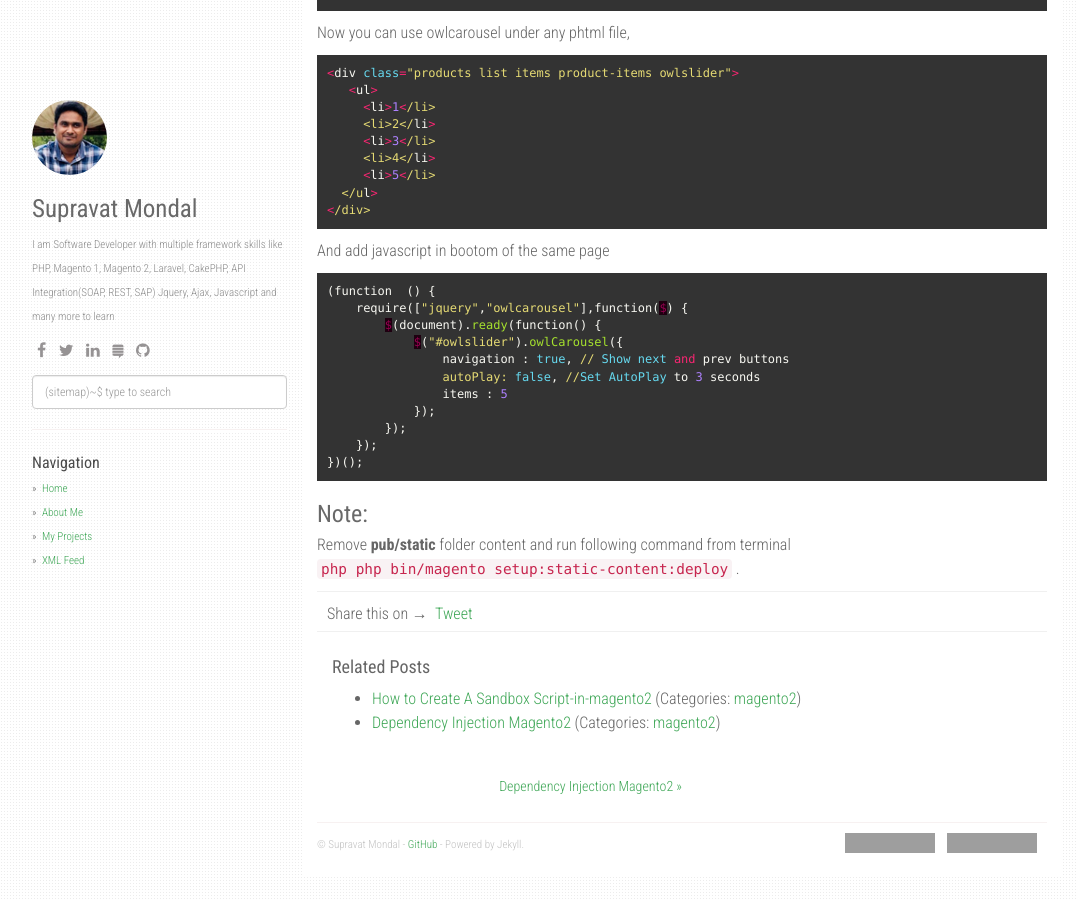
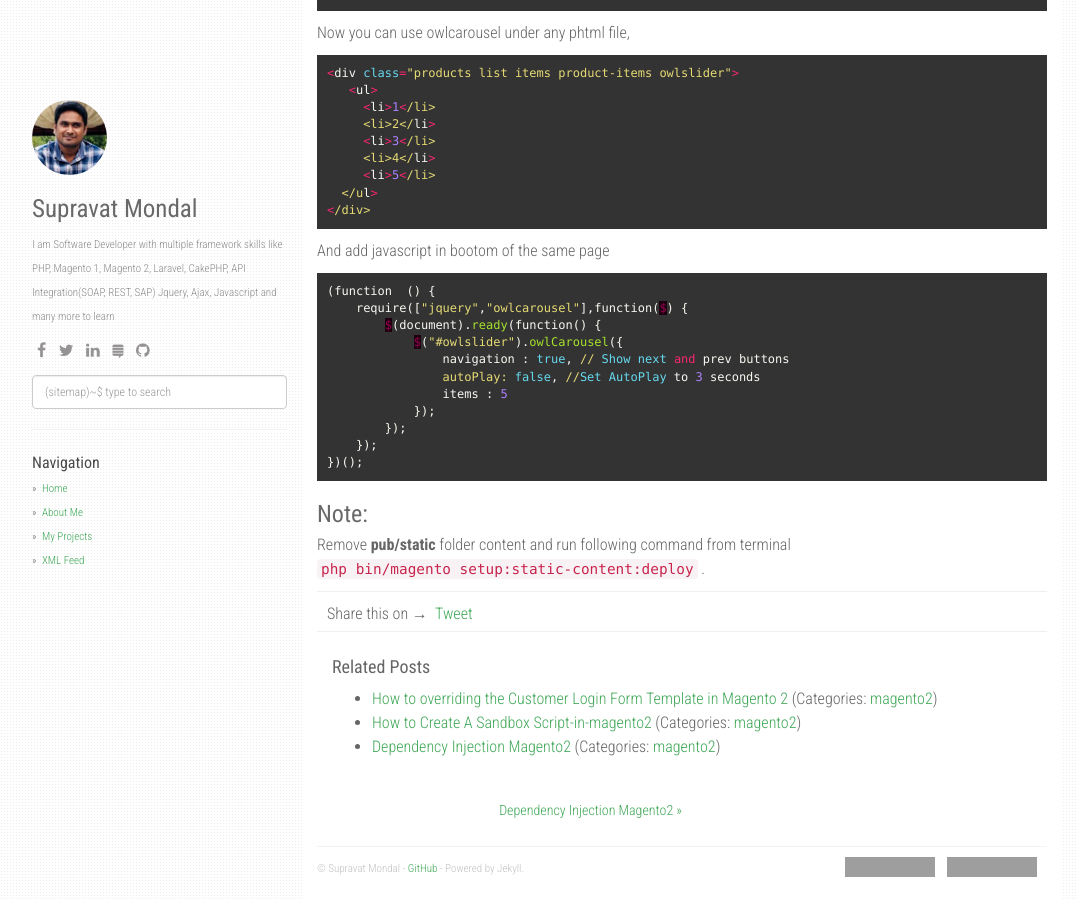
Before and after one commit to supravatm/supravatm.github.io, a Jekyll site: the page built from _posts/2016-02-14-how-to-call-owl-slider-in-magento2.md, in a window 1280 px wide and 900 px high, scrolled down 674 px. Shown: the whole window, without its empty margins (53-1131 px from the left). Built offline with Jekyll 4.4.1, drawn with Linux system fonts in a browser that asks for light colours; nearby versions of some CDN libraries; comment, search, counter and statistics services are not loaded; part of the change alters nothing that is shown; grey boxes are pictures that could not be loaded.

Commit message:
overriding-the -customer-login-form-template

````diff
--- a/_posts/2016-02-14-how-to-call-owl-slider-in-magento2.md
+++ b/_posts/2016-02-14-how-to-call-owl-slider-in-magento2.md
@@ -79,4 +79,4 @@ And add javascript in bootom of the same page
 
 ### Note:
 
-Remove **pub/static** folder content and run following command from terminal ```php php bin/magento setup:static-content:deploy ``` .
+Remove **pub/static** folder content and run following command from terminal ```php bin/magento setup:static-content:deploy ``` .
--- /dev/null
+++ b/_posts/2018-08-22-magento2-overriding-the -customer-login-form-template.md.md
@@ -0,0 +1,18 @@
+---
+layout: post
+title:  "How to overriding the Customer Login Form Template in Magento 2"
+date:   2018-08-22 60:03:25 -0800
+tags: [github, Magento 2, supravatm, blog, cms, opensource, wordpress, blogger]
+categories: [magento2]
+image: magento2.png
+
+---
+To successfully replace the Magento_Customer::form/login.phml template with a custom template
+
+1. Create the following directory structure ***app/design/frontend/Vendor/theme/Magento_Customer/templates/form/***
+2. Add the template file ***app/design/frontend/Vendor/theme/Magento_Customer/templates/form/login.phtml***
+3. Add desired custom code within the **login.phtml*** file.
+4. Verify the custom theme is already in place (or enable it if you haven't already) by going to: ***Admin panel->Content->Design Configuration->Your Store or Store View***. And sure your custom theme shows under ***Applied Theme***
+5. If you're not in developer mode, or if you are in developer mode and have manually deployed static content ***(php bin/magento setup:static-content:deploy)** then you'll want to clear your cache and **pub/static/** (except the .htaccess) directories. If you are in developer mode and haven't manually deployed static assets skip this step.
+
+6. Refresh your ***http://YOUR_DOMAIN.COM/customer/account/login/*** page, or go visit it, and view the desired changes.
````
Also changed, not shown: static/img/_posts/magento2.png (added).
